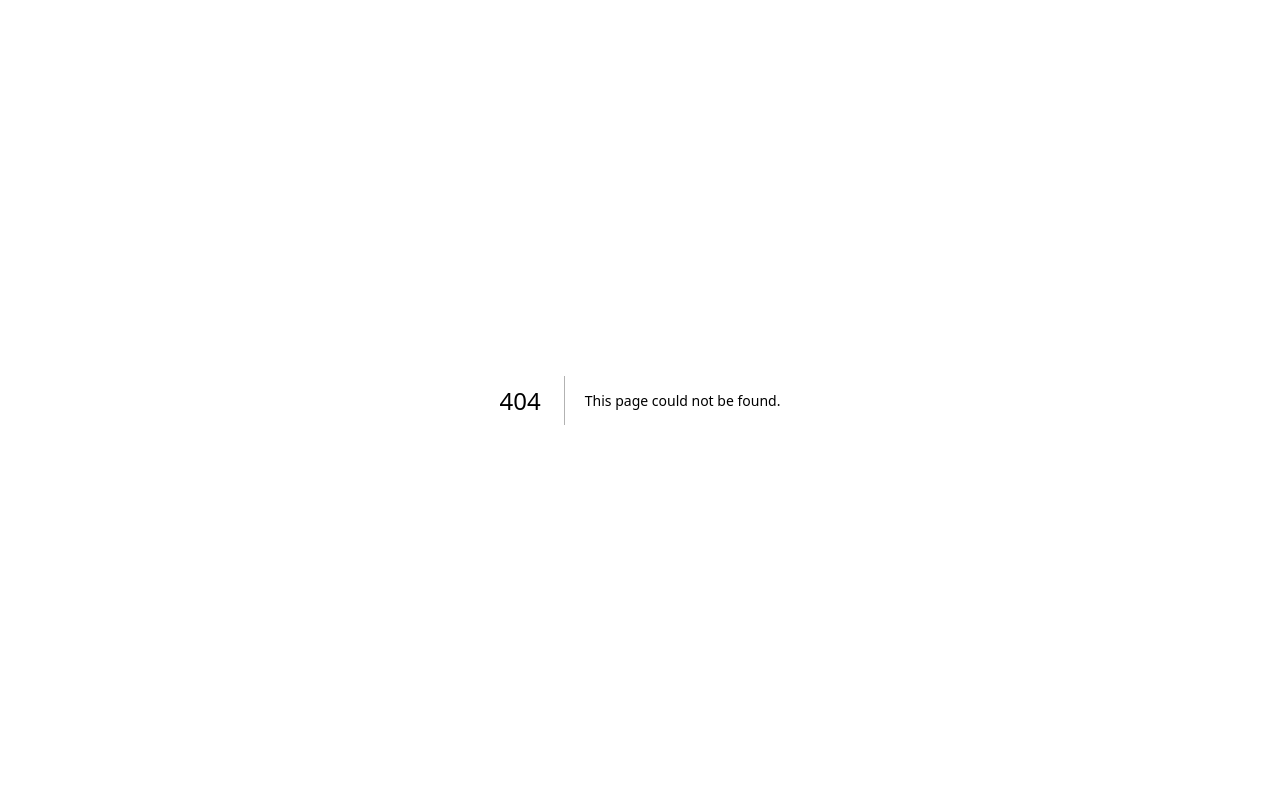
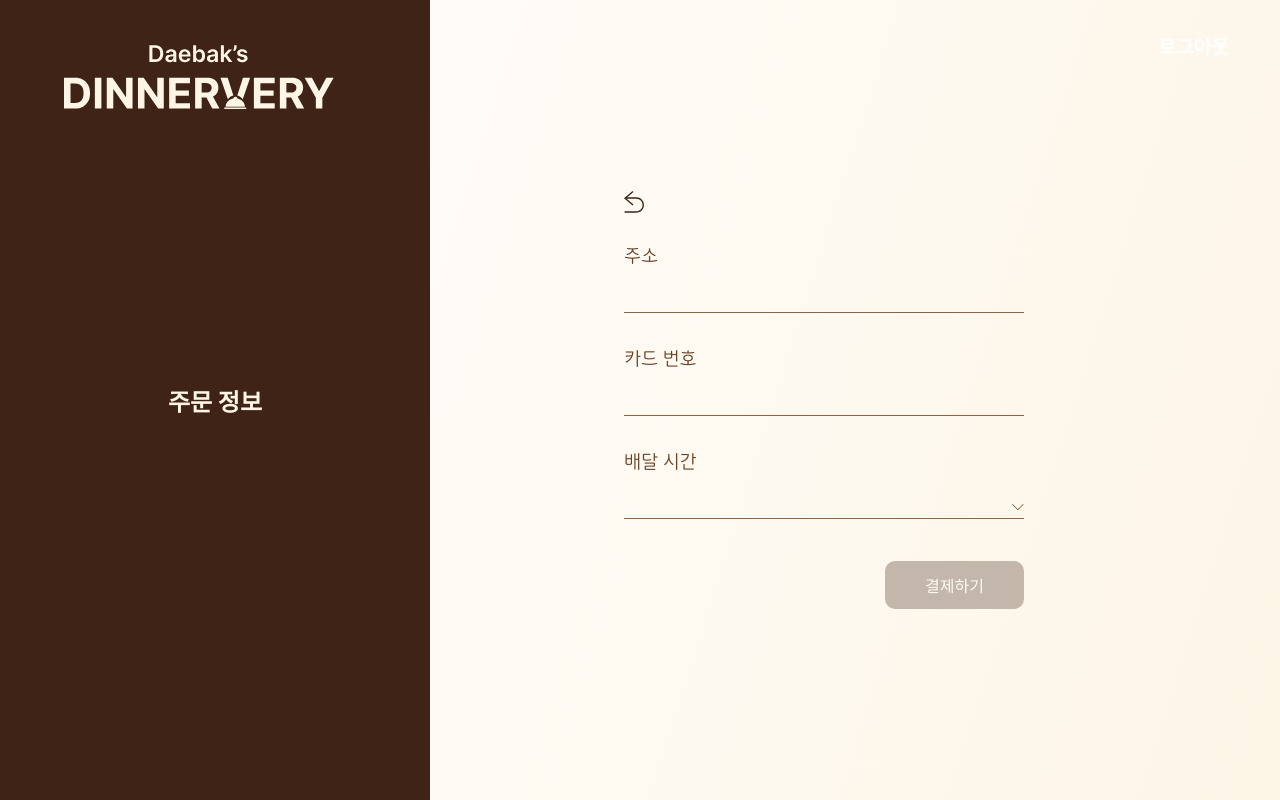
Before and after one commit to Dinnervery/Frontend, a Next.js app: page /checkout in a window 1280 px wide. Before the commit this address had no page. Built offline with nearby package versions, Linux system fonts and the light colour scheme.

Commit message:
feat: 주문 정보 페이지 디자인 구현

```diff
--- /dev/null
+++ b/src/app/checkout/page.tsx
@@ -0,0 +1,213 @@
+"use client";
+
+import styled from "@emotion/styled";
+import { Inter } from "next/font/google";
+import LogoutButton from "@/components/LogoutButton";
+import { useRouter } from "next/navigation";
+import { useState } from "react";
+
+const inter = Inter({
+    subsets: ["latin"],
+    weight: ["400", "700"],
+});
+
+const Page = styled.div`
+    position: relative;
+    min-height: 100vh;
+
+    background: linear-gradient(287.56deg, #FDF5E6 0%, #FFFFFF 100%);
+`
+
+const LeftArea = styled.div`
+    position: absolute;
+    top: 0;
+    left: 0;
+    width: 430px;
+    height: 100%;
+    display: flex;
+    flex-content: center;
+    align-items: center;
+
+    background: #3F2316;
+    z-index: 0;
+`
+
+const Title = styled.div`
+    position: absolute;
+    top: 50%;
+    left: 50%;
+    transform: translate(-50%, -50%);
+
+    color: #FDF5E6;
+
+    font-size: 1.5rem;
+    font-weight: 700;
+    font-family: ${inter.style.fontFamily};
+`;
+
+const Logo = styled.img`
+    position: absolute;
+    top: 5%;
+    left: 5%;
+    width: 270px;
+    height: auto;
+
+    z-index: 1;
+`;
+
+const RightContent = styled.div`
+    position: absolute;
+    top: 50%;
+    right: 20%;
+    transform: translateY(-50%);
+
+    z-index: 1;
+    width: 400px;
+    display: flex;
+    flex-direction: column;
+    gap: 32px;
+
+    color: #6b4426;
+`;
+
+const BackButton = styled.img`
+    width: 20px;
+    height: auto;
+    cursor: pointer;
+
+    &:hover {
+        opacity: 0.6;
+    }
+`;
+
+const Form = styled.div`
+    display: flex;
+    flex-direction: column;
+    gap: 25px;
+`;
+
+const Field = styled.div`
+    display: flex;
+    flex-direction: column;
+`;
+
+const Label = styled.label`
+    font-size: 18px;
+    margin-bottom: 6px;
+`;
+
+const Input = styled.input`
+    border: none;
+    border-bottom: 1px solid #8c6543;
+    background: transparent;
+    padding: 10px 0;
+    margin: 0 0 10px 0;
+
+    font-size: 16px;
+    font-family: "SOYO", sans-serif;
+    outline: none;
+`;
+
+const TimeField = styled.div`
+    position: relative;
+    display: flex;
+    flex-direction: column;
+`;
+
+const TimeArrow = styled.span`
+    position: absolute;
+    right: 0;
+    bottom: 14px;
+    pointer-events: none;
+`;
+
+const PayButton = styled.button<{ $disabled?: boolean }>`
+    align-self: flex-end;
+    padding: 12px 40px;
+
+    border: none;
+    border-radius: 10px;
+    background: #3F2316;
+    color: #fff;
+
+    font-size: 16px;
+    font-family: ${inter.style.fontFamily};
+    cursor: ${({ $disabled }) => ($disabled ? "not-allowed" : "pointer")};
+    opacity: ${({ $disabled }) => ($disabled ? 0.3 : 1)};
+`;
+
+export default function CheckoutPage() {
+    const router = useRouter();
+
+    const [address, setAddress] = useState("");
+    const [card, setCard] = useState("");
+    const [time, setTime] = useState("");
+
+    const isDisabled = !address || !card || !time;
+
+    const handlePayClick = () => {
+        if (isDisabled){
+            alert("주문 정보를 모두 입력해주세요.");
+            return;
+        }
+
+        alert("결제가 완료되었습니다!");
+    };
+
+    return (
+        <Page>
+            <LeftArea>
+                <Title>주문 정보</Title>
+            </LeftArea>
+            <Logo src="/Logo-beige.svg" alt="logo" />
+            <LogoutButton />
+
+            <RightContent>
+                <BackButton
+                    src="/Prev-arrow.svg"
+                    alt="뒤로가기"
+                    onClick={() => router.back()}
+                />
+
+                <Form>
+                    <Field>
+                        <Label htmlFor="address">주소</Label>
+                        <Input
+                            id="address"
+                            value={address}
+                            onChange={(e) => setAddress(e.target.value)}
+                            placeholder=""
+                        />
+                    </Field>
+
+                    <Field>
+                        <Label htmlFor="card">카드 번호</Label>
+                        <Input
+                            id="card"
+                            value={card}
+                            onChange={(e) => setCard(e.target.value)}
+                            placeholder=""
+                        />
+                    </Field>
+
+                    <TimeField>
+                        <Label htmlFor="time">배달 시간</Label>
+                        <Input
+                            id="time"
+                            value={time}
+                            onChange={(e) => setTime(e.target.value)}
+                            placeholder=""
+                        />
+                        <TimeArrow>⌵</TimeArrow>
+                    </TimeField>
+                </Form>
+
+                <PayButton
+                    $disabled={isDisabled}
+                    disabled={isDisabled}
+                    onClick={handlePayClick}
+                >결제하기</PayButton>
+            </RightContent>
+        </Page>
+    );
+}
--- a/src/app/dinner/page.tsx
+++ b/src/app/dinner/page.tsx
@@ -50,6 +50,8 @@ const MenuWrapper = styled.div`
     right: 20%;
     display: flex;
     gap: 50px;
+
+    z-index: 999;
 `;
 
 const MenuButton = styled(Link, {
--- a/src/app/login/page.tsx
+++ b/src/app/login/page.tsx
@@ -145,8 +145,8 @@ export default function LoginPage() {
     // 로그인 버튼 → Dinner 페이지 이동
     const handleLoginClick = () => {
         if (isLoginDisabled) {
-        alert("ID와 Password를 모두 입력해주세요.");
-        return;
+            alert("ID와 Password를 모두 입력해주세요.");
+            return;
         }
         router.push("/dinner");
     };
--- a/src/app/option/page.tsx
+++ b/src/app/option/page.tsx
@@ -51,6 +51,8 @@ const MenuWrapper = styled.div`
     right: 20%;
     display: flex;
     gap: 50px;
+
+    z-index: 999;
 `;
 
 const MenuButton = styled(Link, {
--- a/src/app/style/page.tsx
+++ b/src/app/style/page.tsx
@@ -50,6 +50,8 @@ const MenuWrapper = styled.div`
     right: 20%;
     display: flex;
     gap: 50px;
+
+    z-index: 999;
 `;
 
 const MenuButton = styled(Link, {
```
Also changed, not shown: src/app/information/page.tsx (+7 -3 lines), public/Logo-beige.svg (renamed from public/Logo_beige.svg), public/Prev-arrow.svg (added).
